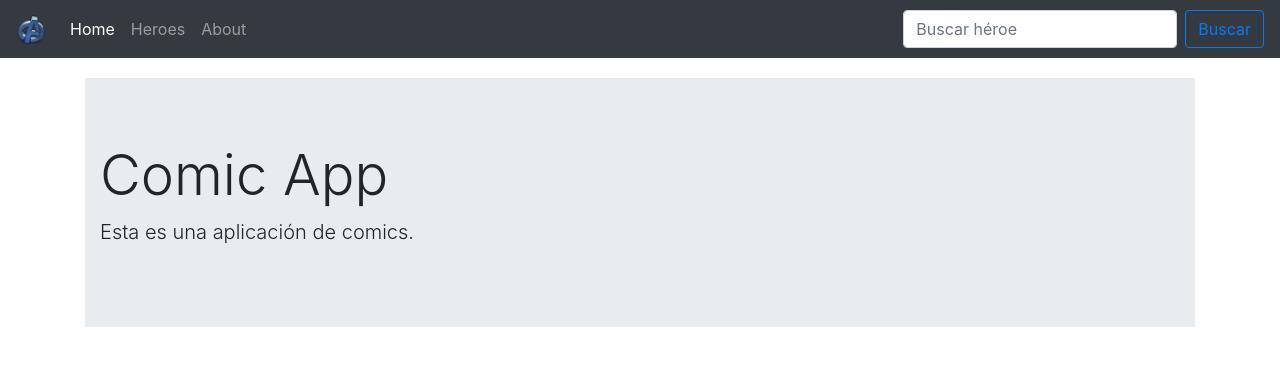
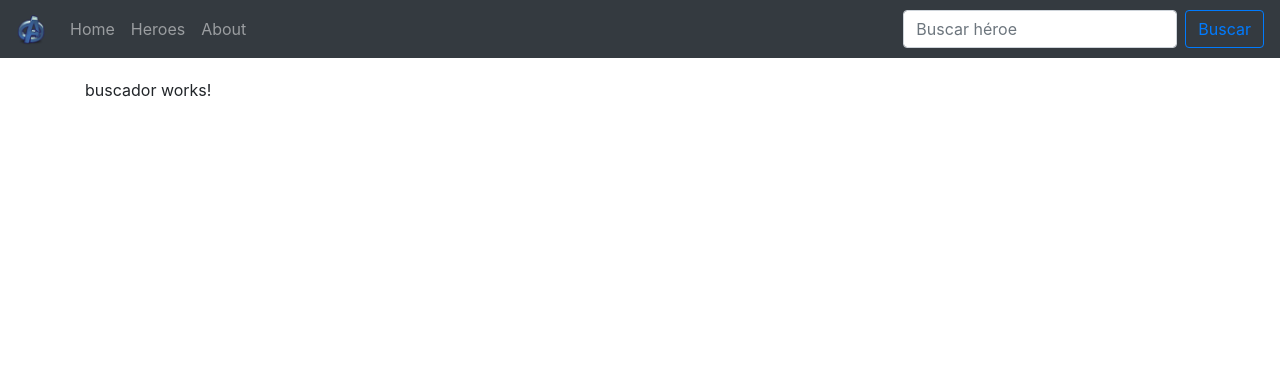
Before and after one commit to jonanv/spa-angularjs, an Angular app: page /buscador/1 in a window 1280 px wide. Before the commit this address led to /home. Shown: the top 366 px of the page. Built offline with nearby package versions, Linux system fonts and the light colour scheme.

Commit message:
Se creo un nievo componente buscador y se agrego la ruta del componente al app-routing.modules.ts

```diff
--- a/src/app/app-routing.module.ts
+++ b/src/app/app-routing.module.ts
@@ -6,6 +6,7 @@ import { HomeComponent } from './components/home/home.component';
 import { AboutComponent } from './components/about/about.component';
 import { HeroesComponent } from './components/heroes/heroes.component';
 import { HeroeComponent } from './components/heroe/heroe.component';
+import { BuscadorComponent } from './components/buscador/buscador.component';
 
 
 const routes: Routes = [
@@ -13,6 +14,7 @@ const routes: Routes = [
   { path: 'about', component: AboutComponent },
   { path: 'heroes', component: HeroesComponent },
   { path: 'heroe/:id', component: HeroeComponent },
+  { path: 'buscador/:termino', component: BuscadorComponent },
   { path: '**', pathMatch: 'full', redirectTo: 'home' },
 
 ];
--- a/src/app/app.module.ts
+++ b/src/app/app.module.ts
@@ -11,6 +11,7 @@ import { HomeComponent } from './components/home/home.component';
 import { AboutComponent } from './components/about/about.component';
 import { HeroesComponent } from './components/heroes/heroes.component';
 import { HeroeComponent } from './components/heroe/heroe.component';
+import { BuscadorComponent } from './components/buscador/buscador.component';
 
 @NgModule({
   declarations: [
@@ -19,7 +20,8 @@ import { HeroeComponent } from './components/heroe/heroe.component';
     HomeComponent,
     AboutComponent,
     HeroesComponent,
-    HeroeComponent
+    HeroeComponent,
+    BuscadorComponent
   ],
   imports: [
     BrowserModule,
--- /dev/null
+++ b/src/app/components/buscador/buscador.component.html
@@ -0,0 +1 @@
+<p>buscador works!</p>
--- /dev/null
+++ b/src/app/components/buscador/buscador.component.ts
@@ -0,0 +1,15 @@
+import { Component, OnInit } from '@angular/core';
+
+@Component({
+  selector: 'app-buscador',
+  templateUrl: './buscador.component.html',
+  styles: []
+})
+export class BuscadorComponent implements OnInit {
+
+  constructor() { }
+
+  ngOnInit() {
+  }
+
+}
```
